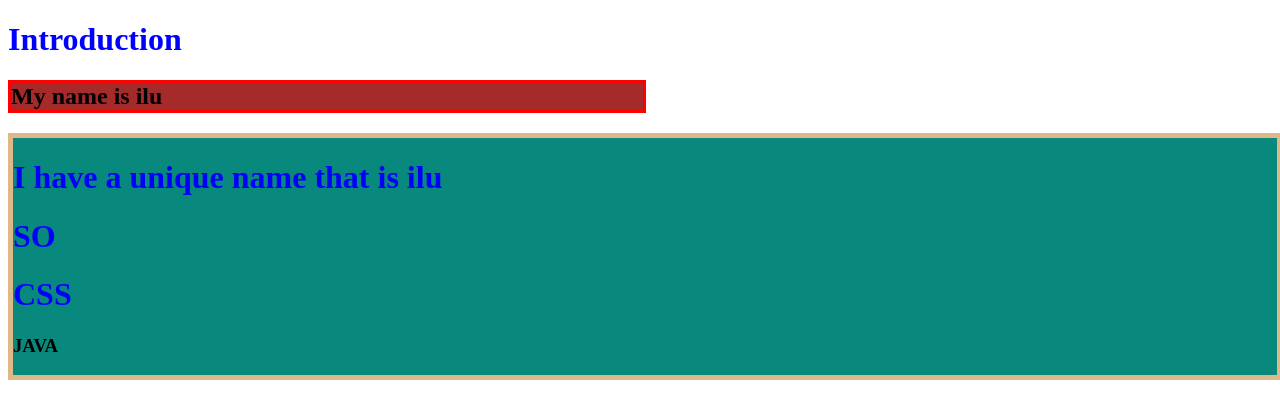
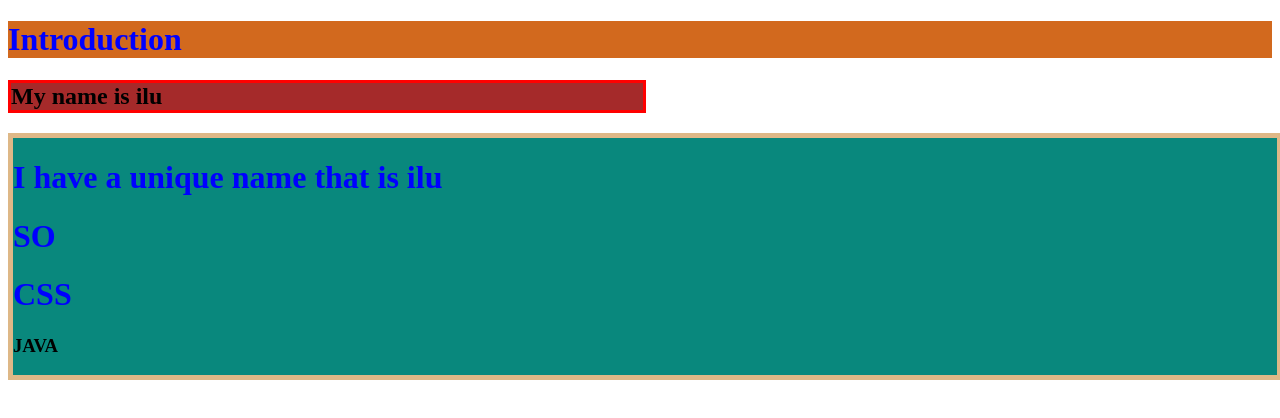
Before and after one commit to SarikaDangol/SarikaDangol.github.io, a plain HTML site: page contact.html in a window 1280 px wide. In both pictures the pointer is over the element "Introduction". Drawn offline with Linux system fonts and the light colour scheme.

```diff
--- a/css/style.css
+++ b/css/style.css
@@ -7,6 +7,9 @@ h2{
     border: 3px solid red;
 
 }
+h1:hover{
+    background-color: chocolate;
+}
 .container{
     background-color: rgb(9, 136, 125);
     width: 100%;
```
